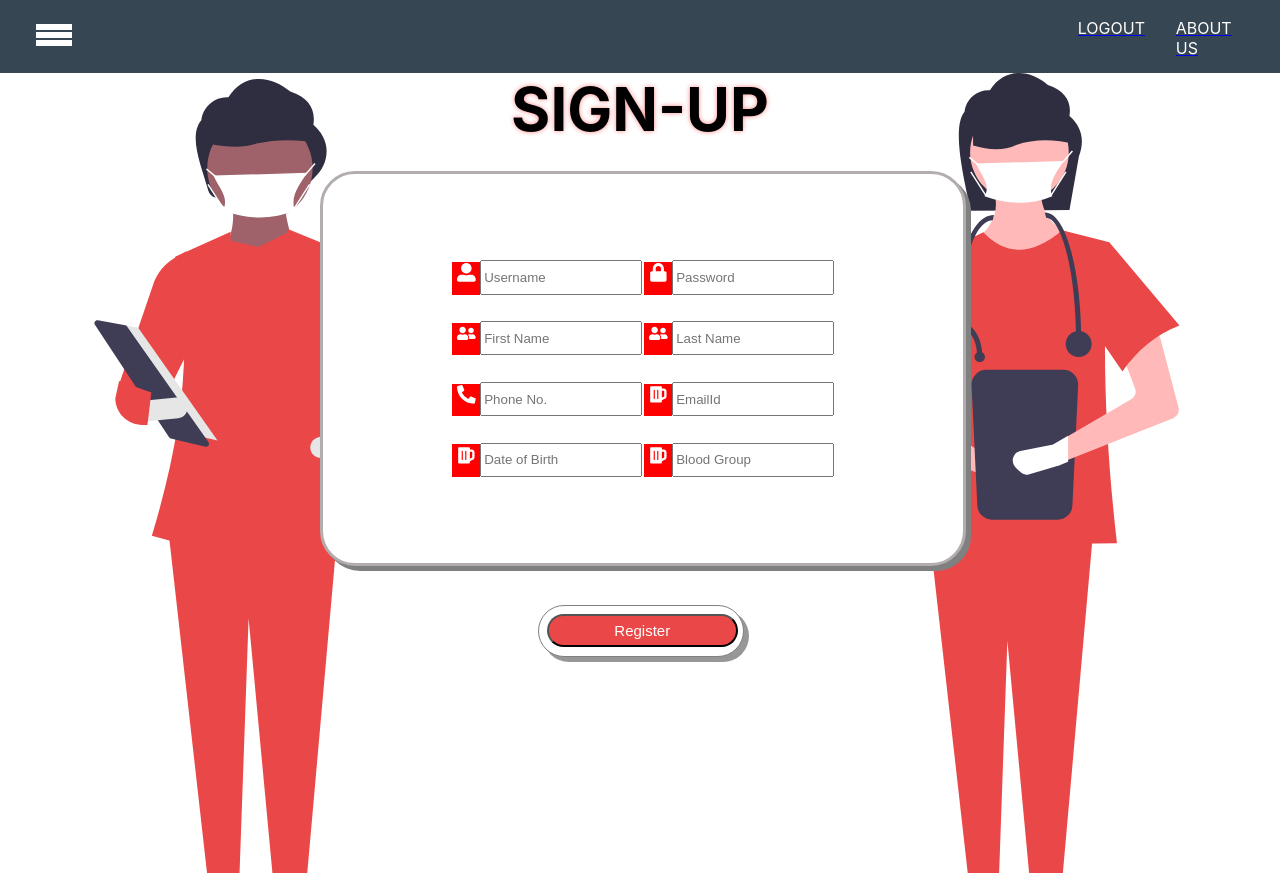
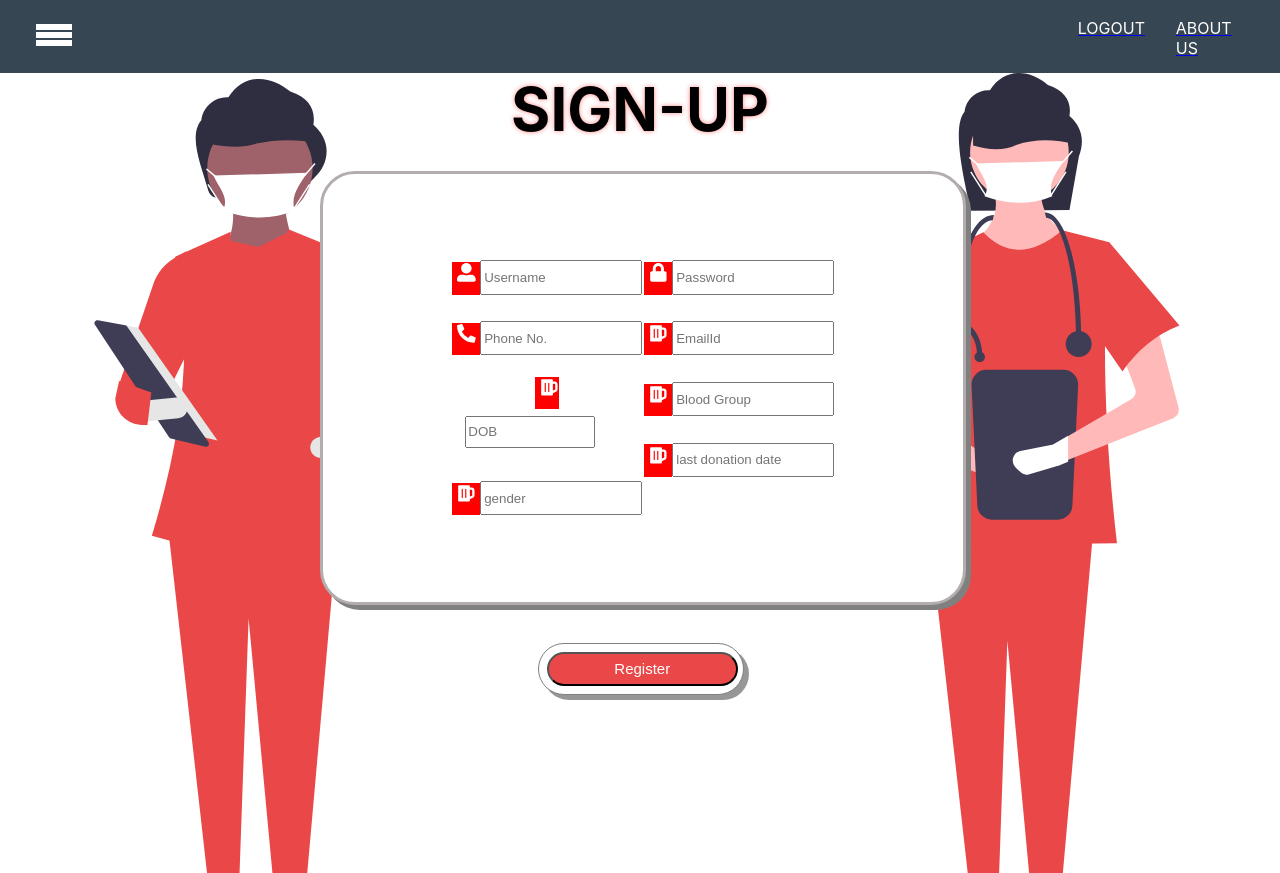
Before and after one commit to anamikaprksh/Online-Blood-Bank-system, a React (Create React App) app: page /signup in a window 1280 px wide. Built offline with nearby package versions, Linux system fonts and the light colour scheme; a web font is replaced by a local one.

Commit message:
added signup functionality

```diff
--- a/package.json
+++ b/package.json
@@ -12,6 +12,7 @@
     "mdbreact": "^4.27.0",
     "react": "^17.0.1",
     "react-burger-menu": "^2.9.0",
+    "react-datepicker": "^3.3.0",
     "react-dom": "^17.0.1",
     "react-icons": "^3.11.0",
     "react-router-dom": "^5.2.0",
--- a/src/Components/Signup/Signup.css
+++ b/src/Components/Signup/Signup.css
@@ -1,18 +1,17 @@
-.bgpic{
+.bgpic {
   background-image: url(../static/bg_heading.svg);
   background-size: cover;
   background-repeat: no-repeat;
-  position: absolute ;
+  position: absolute;
   width: 100%;
   height: 100%;
 }
-.big span{
+.big span {
   background-color: red;
   color: white;
-
 }
 
-.out{
+.out {
   display: flex;
   justify-content: space-between;
   padding: 5% 10%;
@@ -25,7 +24,7 @@
   align-content: center;
   margin-left: 25%;
 }
-.sign-button{
+.sign-button {
   border: 1px solid gray;
   margin-left: 42%;
   margin-right: 42%;
@@ -37,7 +36,7 @@
   box-shadow: 5px 5px rgb(151, 151, 151);
 }
 .sign-button button {
-    background-color: #EA4848;
+  background-color: #ea4848;
   color: white;
   border-radius: 40px;
   padding: 3% 32%;
@@ -46,14 +45,19 @@
   outline: none;
 }
 
-input{
+.input {
   padding: 4% 1%;
   width: 80%;
   margin: 2% 0%;
 }
-span{
+.span {
   padding-top: 1%;
   padding-bottom: 4%;
   text-align: center;
   padding-left: 2.5%;
 }
+.date {
+  padding: 4% 1%;
+  width: 80%;
+  margin: 2% 0%;
+}
--- a/src/Components/Signup/Signup.js
+++ b/src/Components/Signup/Signup.js
@@ -1,47 +1,98 @@
-import React from "react";
+import React, { useState } from "react";
 import "./Signup.css";
 import { FaBeer } from "react-icons/fa";
-import  {FaUserAlt} from "react-icons/fa";
-import {FaLock} from "react-icons/fa";
-import {FaPhoneAlt} from "react-icons/fa";
-import {FaUserFriends} from "react-icons/fa"
-export default function Siup() {
+import { FaUserAlt } from "react-icons/fa";
+import { FaLock } from "react-icons/fa";
+import { FaPhoneAlt } from "react-icons/fa";
+import DatePicker from "react-datepicker";
+import "react-datepicker/dist/react-datepicker.css";
+import { Signup } from "../../functions/user";
+
+export default function Siup(props) {
+  const [username, setUsername] = useState("");
+  const [dob, setDob] = useState(null);
+  const [email, setEmail] = useState("");
+  const [gender, setGender] = useState("");
+  const [phoneNo, setPhoneNo] = useState("");
+  const [password, setPassword] = useState("");
+  const [blood, setBlood] = useState("");
+  const [lastDate, setLastDate] = useState("");
+
+  const handleSubmit = async () => {
+    let result;
+    const data = {
+      username,
+      password,
+      dob,
+      email,
+      gender,
+      phoneNo,
+      blood,
+      lastDate,
+    };
+    console.log(data);
+    // try{
+    //   result = await Signup(data)
+    //   localStorage.setItem('AUTH',true)
+    //   localStorage.setItem('User_details',JSON.stringify(result))
+    //   props.history.push('/dashboard')
+
+    // }
+    // catch(err){
+    //   console.log(err)
+    //   const {err:{code}}=err
+    //   if (code ==='23505'){
+    //     alert('The username already exist')
+    //   }
+    //   else{
+    //     alert('Something went wrong')
+    //   }
+    // }
+  };
+
   return (
     <div className="bgpic">
-        <h1 style={{textAlign:"center"}}>
-            Sign-Up
-        </h1>
+      <h1 style={{ textAlign: "center" }}>Sign-Up</h1>
       <div className="out">
         <div>
-
           <h3 className="big">
             <span>
               {" "}
               <FaUserAlt />{" "}
             </span>
-            <input placeholder="Username"></input>
-          </h3>
-
-          <h3 className="big">
-            <span>
-              {" "}
-              <FaUserFriends />{" "}
-            </span>
-            <input placeholder="First Name"></input>
+            <input
+              placeholder="Username"
+              onChange={(e) => setUsername(e.target.value)}
+            ></input>
           </h3>
           <h3 className="big">
             <span>
               {" "}
               <FaPhoneAlt />{" "}
             </span>
-            <input placeholder="Phone No."></input>
+            <input
+              placeholder="Phone No."
+              onChange={(e) => setPhoneNo(e.target.value)}
+            ></input>
           </h3>
           <h3 className="big">
             <span>
               {" "}
               <FaBeer />{" "}
             </span>
-            <input placeholder="Date of Birth"></input>
+            <div className='date'>
+              <DatePicker placeholderText="DOB" />
+            </div>
+          </h3>
+          <h3 className="big">
+            <span>
+              {" "}
+              <FaBeer />{" "}
+            </span>
+            <input
+              placeholder="gender"
+              onChange={(e) => setGender(e.target.value)}
+            ></input>
           </h3>
         </div>
         <div>
@@ -50,34 +101,48 @@ export default function Siup() {
               {" "}
               <FaLock />{" "}
             </span>
-            <input placeholder="Password"></input>
+            <input
+              placeholder="Password"
+              type="password"
+              onChange={(e) => setPassword(e.target.value)}
+            ></input>
           </h3>
+
           <h3 className="big">
             <span>
               {" "}
-              <FaUserFriends />{" "}
+              <FaBeer />{" "}
             </span>
-            <input placeholder="Last Name"></input>
+            <input
+              placeholder="EmailId"
+              onChange={(e) => setEmail(e.target.value)}
+            ></input>
           </h3>
           <h3 className="big">
             <span>
               {" "}
               <FaBeer />{" "}
             </span>
-            <input placeholder="EmailId"></input>
+            <input
+              placeholder="Blood Group"
+              onChange={(e) => setBlood(e.target.value)}
+            ></input>
           </h3>
           <h3 className="big">
             <span>
               {" "}
               <FaBeer />{" "}
             </span>
-            <input placeholder="Blood Group"></input>
+            <input
+              placeholder="last donation date"
+              onChange={(e) => setLastDate(e.target.value)}
+            ></input>
           </h3>
         </div>
       </div>
       <div className="sign-button">
-          <button>Register</button>
-        </div>
+        <button onClick={handleSubmit}>Register</button>
+      </div>
     </div>
   );
 }
--- a/src/functions/user.js
+++ b/src/functions/user.js
@@ -11,3 +11,15 @@ export const Login = (data) => {
       });
   });
 };
+
+export const Signup=(data)=>{
+  return new Promise((resolve,reject)=>{
+    Axios.post('/signup',data)
+    .then(res=>{
+      resolve(res.data)
+    })
+    .catch((err)=>{
+      reject(err.response.data)
+    })
+  })
+}
```
Also changed, not shown: 1 other file (tests, documents, lock files or other folders). Lines whose indentation alone changed are shown as unchanged.
